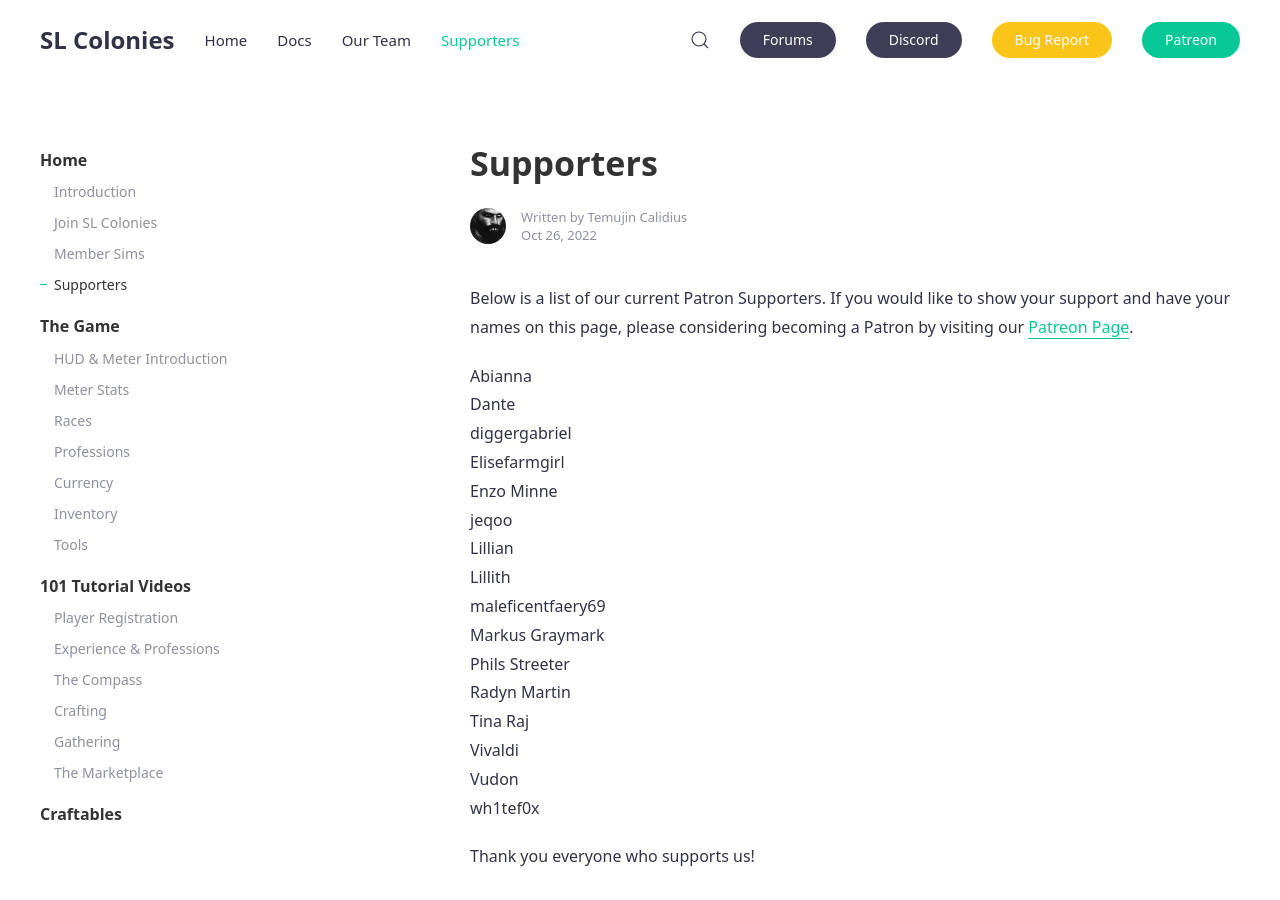
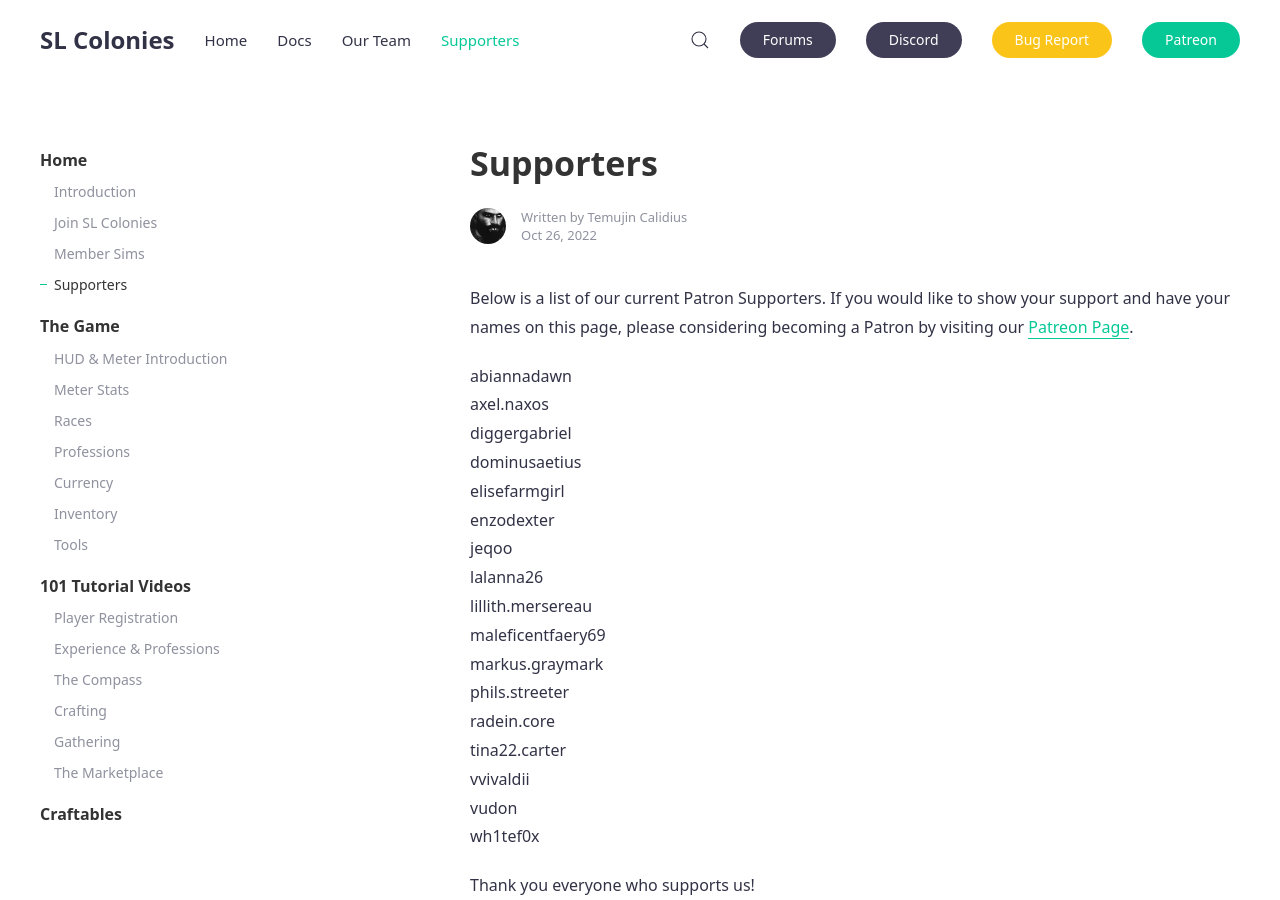
Before and after one commit to SLColonies/Public, a Jekyll site: the page built from _docs/supporters.md, in a window 1280 px wide and 900 px high. Built offline with Jekyll 4.4.1, drawn with Linux system fonts in a browser that asks for light colours; comment, search, counter and statistics services are not loaded.

Commit message:
Update supporters.md

```diff
--- a/_docs/supporters.md
+++ b/_docs/supporters.md
@@ -5,21 +5,22 @@ tags: [featured]
 ---
 Below is a list of our current Patron Supporters. If you would like to show your support and have your names on this page, please considering becoming a Patron by visiting our [Patreon Page](https://www.patreon.com/SLColonies).
 
-Abianna<br>
-Dante<br>
+abiannadawn<br>
+axel.naxos<br>
 diggergabriel<br>
-Elisefarmgirl<br>
-Enzo Minne<br>
+dominusaetius<br>
+elisefarmgirl<br>
+enzodexter<br>
 jeqoo<br>
-Lillian<br>
-Lillith<br>
+lalanna26<br>
+lillith.mersereau<br>
 maleficentfaery69<br>
-Markus Graymark<br>
-Phils Streeter<br>
-Radyn Martin<br>
-Tina Raj<br>
-Vivaldi<br>
-Vudon<br>
+markus.graymark<br>
+phils.streeter<br>
+radein.core<br>
+tina22.carter<br>
+vvivaldii<br>
+vudon<br>
 wh1tef0x
 
 Thank you everyone who supports us!
```
